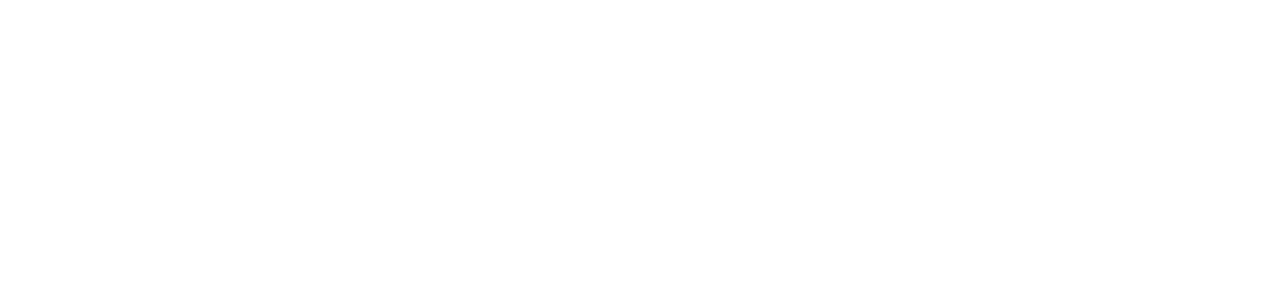
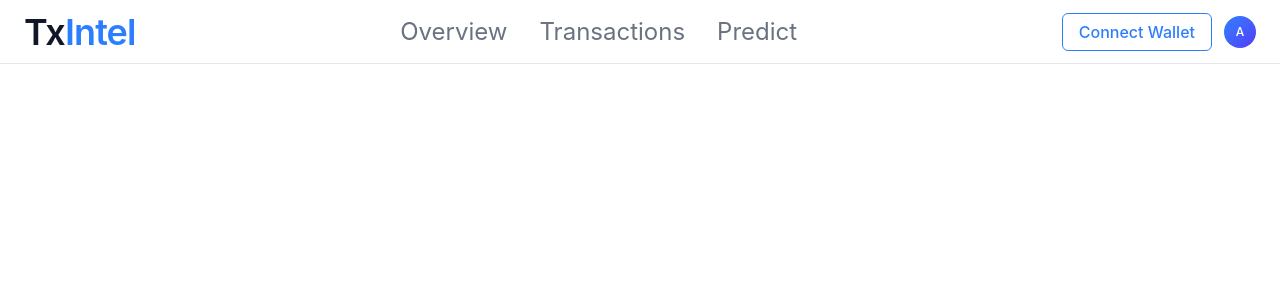
Before and after one commit to harshit2007g/TxIntel, a React (Vite) app: page / in a window 1280 px wide. Shown: the top 300 px of the page. Built offline with nearby package versions, Linux system fonts and the light colour scheme.

Commit message:
Navbar created

```diff
--- a/src/App.jsx
+++ b/src/App.jsx
@@ -1,9 +1,9 @@
 import React from 'react'
-
+import Navbar from './components/navbar'
 const App = () => {
   return (
     <div>
-
+      <Navbar/>
     </div>
   )
 }
--- /dev/null
+++ b/src/components/navbar.jsx
@@ -0,0 +1,30 @@
+import React from 'react'
+
+const Navbar = () => {
+    return (
+        <nav className="flex items-center justify-between px-6 h-16 bg-white border-b border-gray-200">
+
+
+            <div className="text-4xl font-semibold tracking-tight text-gray-900">
+                Tx<span className="text-blue-500">Intel</span>
+            </div>
+            <div className="text-2xl flex items-center gap-8">
+                <a href="#" className=" text-gray-500 hover:text-gray-900 transition-colors">Overview</a>
+                <a href="#" className=" text-gray-500 hover:text-gray-900 transition-colors">Transactions</a>
+                <a href="#" className=" text-gray-500 hover:text-gray-900 transition-colors">Predict</a>
+            </div>
+
+            <div className="flex items-center gap-3">
+                <button className=" font-medium px-4 py-1.5 rounded-md border border-blue-500 text-blue-500 hover:bg-blue-50 transition-colors">
+                    Connect Wallet
+                </button>
+                <div className="w-8 h-8 rounded-full bg-linear-to-br from-blue-500 to-indigo-600 flex items-center justify-center text-white text-xs font-medium cursor-pointer">
+                    A
+                </div>
+            </div>
+
+        </nav>
+    );
+};
+
+export default Navbar;
```
